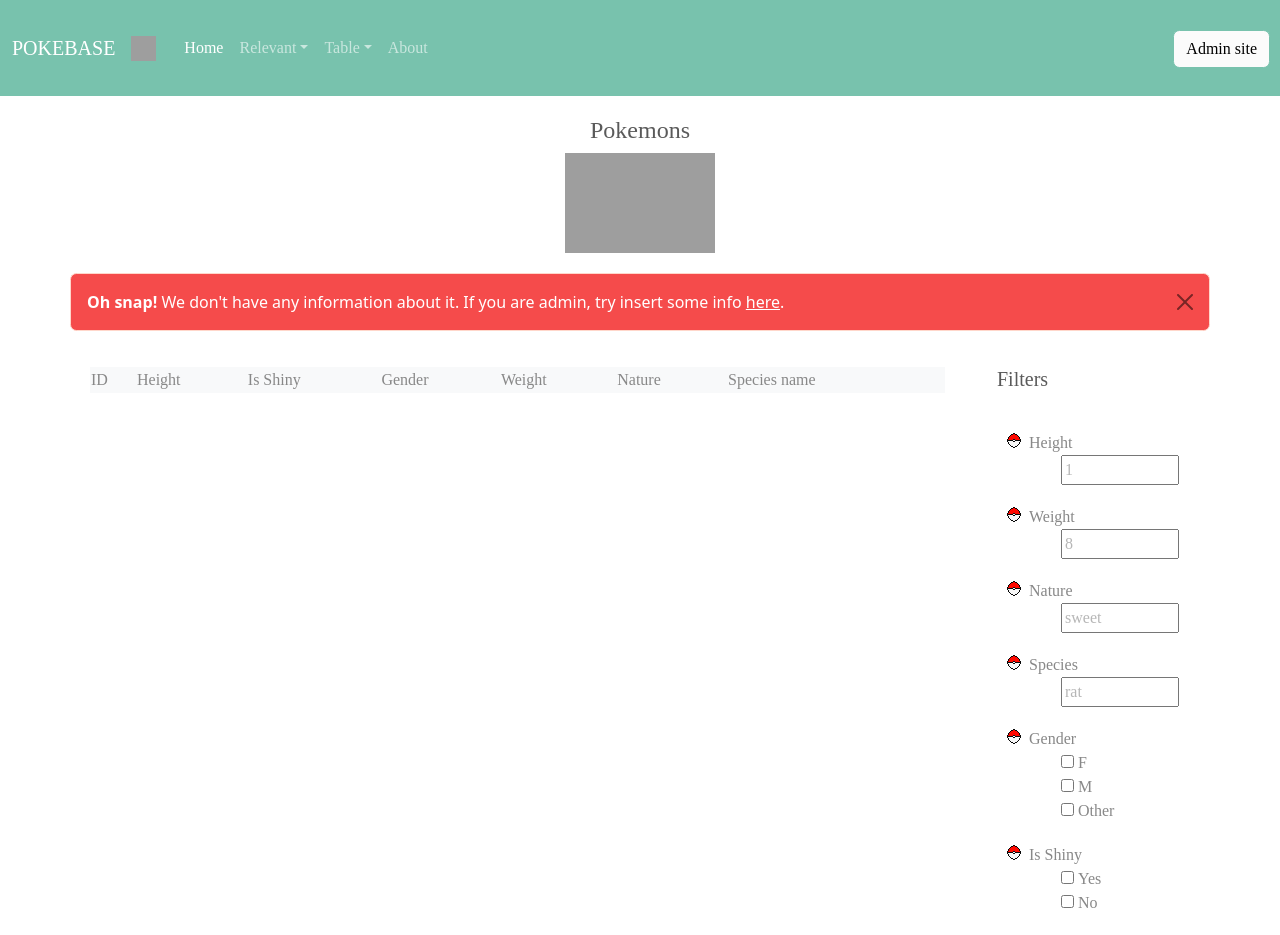
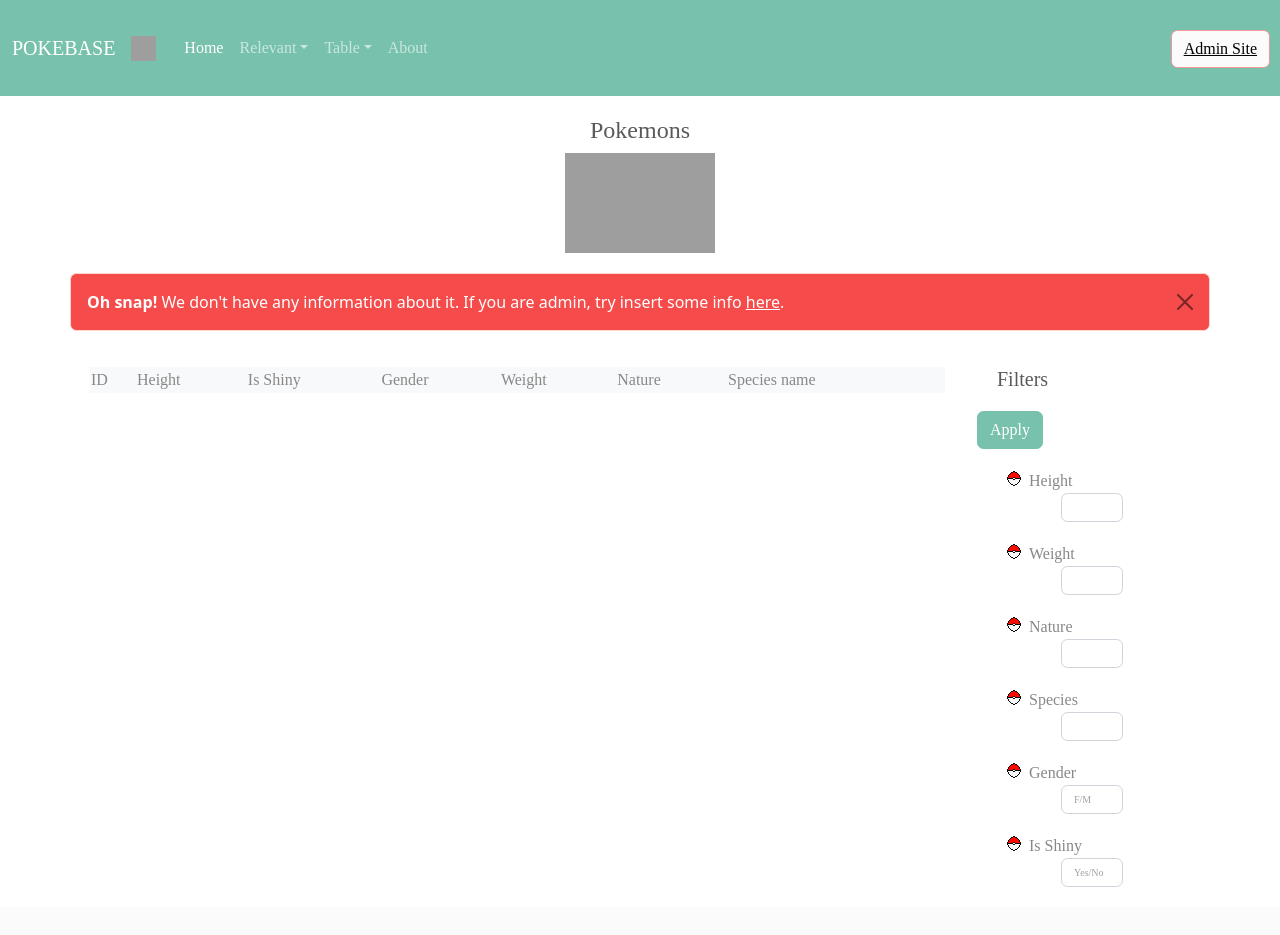
Before and after one commit to karlosA99/pokemon_data-base, a Django app: page /pokemon/ in a window 1280 px wide. After the commit the page ends 887 px from the top, so only its background shows below. Run offline with Django 4.2, Linux system fonts and the light colour scheme; data that the repository does not hold is empty; some libraries are stand-ins or nearby versions; grey boxes are pictures that could not be loaded.

Commit message:
template pokemon filters done

```diff
--- a/pokemon/templates/pokemon/pokemon.html
+++ b/pokemon/templates/pokemon/pokemon.html
@@ -1,6 +1,7 @@
 {% load static %}
 <!DOCTYPE html>
 <html lang="en">
+
 <head>
 
   {% block extrahead %}
@@ -13,6 +14,7 @@
   <link rel="stylesheet" href="{% static 'css/bootstrap.min (2).css' %}">
   <title>{% block title %} Pokemon {% endblock %}</title>
 </head>
+
 <body>
 
 
@@ -21,12 +23,15 @@
   <nav class="navbar navbar-expand-lg navbar-dark bg-primary">
     <div class="container-fluid poke">
       <a class="navbar-brand" href="#">POKEBASE</a>
-        <button class="navbar-toggler" type="button" data-bs-toggle="collapse" data-bs-target="#navbarColor01" aria-controls="navbarColor01" aria-expanded="false" aria-label="Toggle navigation">
+      <button class="navbar-toggler" type="button" data-bs-toggle="collapse" data-bs-target="#navbarColor01"
+        aria-controls="navbarColor01" aria-expanded="false" aria-label="Toggle navigation">
         <span class="navbar-toggler-icon"></span>
       </button>
 
       <div>
-        <img src="https://external-content.duckduckgo.com/iu/?u=https%3A%2F%2Ftse1.mm.bing.net%2Fth%3Fid%3DOIP.jL4cCeS23Oc4jFYrK-bjiwHaHa%26pid%3DApi&f=1 "width = "25" height = "25">
+        <img
+          src="https://external-content.duckduckgo.com/iu/?u=https%3A%2F%2Ftse1.mm.bing.net%2Fth%3Fid%3DOIP.jL4cCeS23Oc4jFYrK-bjiwHaHa%26pid%3DApi&f=1 "
+          width="25" height="25">
       </div>
 
       <div class="collapse navbar-collapse marg" id="navbarColor01">
@@ -38,7 +43,8 @@
           </li>
 
           <li class="nav-item dropdown">
-              <a class="nav-link dropdown-toggle" id="dropdownMenuLink" data-bs-toggle="dropdown" href="#" role="button" aria-haspopup="true" aria-expanded="false">Relevant</a>
+            <a class="nav-link dropdown-toggle" id="dropdownMenuLink" data-bs-toggle="dropdown" href="#" role="button"
+              aria-haspopup="true" aria-expanded="false">Relevant</a>
             <!-- <div class="Table"> -->
             <div class="dropdown-menu" aria-labelledby="navbarDropdown">
               <a class="dropdown-item" href="{% url 'citizen' %}">citizen</a>
@@ -68,8 +74,10 @@
             <a class="nav-link" href="about">About</a>
           </li>
           <li style="position: absolute; top: 30px; right: 10px;">
-            <div  class="btn-group-vertical">
-              <button type="button" style="color: black ; background-color:rgb(251, 251, 251);" class="btn btn-primary poke">Admin site</button>
+            <div class="btn-group-vertical">
+              <div class="btn btn-secondary" style="background-color:rgb(251, 251, 251)">
+                <a class="poke" style="color: black;" href="../admin/">Admin Site</a>
+              </div>
             </div>
           </li>
 
@@ -83,11 +91,13 @@
 
   <div class="marg" align="center">
     <h4 class="poke">Pokemons</h4>
-    <img src="https://external-content.duckduckgo.com/iu/?u=https%3A%2F%2Ftse4.mm.bing.net%2Fth%3Fid%3DOIP.BgrlsxaQZZ0RkyT1NO0zxwHaE8%26pid%3DApi&f=1"width = "150" height = "100" >
+    <img
+      src="https://external-content.duckduckgo.com/iu/?u=https%3A%2F%2Ftse4.mm.bing.net%2Fth%3Fid%3DOIP.BgrlsxaQZZ0RkyT1NO0zxwHaE8%26pid%3DApi&f=1"
+      width="150" height="100">
   </div>
 
-<div id="customlay" class="container" >
-<div  class="row align-items-start">
+  <div id="customlay" class="container">
+    <div class="row align-items-start">
       <table class="col-9 bg-light poke marg">
         <thead>
 
@@ -116,18 +126,25 @@
           </tr>
           {% endfor %}
           {% else %}
-		<div  class="alert alert-dismissible alert-danger">
-      <button type="button" style="float: right;" class="btn-close" onclick="exit()" data-bs-dismiss="alert"></button>
-        <strong>Oh snap!</strong> We don't have any information about it. If you are admin, try insert some info <a href="../citizen/">here</a>.
+          <div class="alert alert-dismissible alert-danger">
+            <button type="button" style="float: right;" class="btn-close" onclick="exit()"
+              data-bs-dismiss="alert"></button>
+            <strong>Oh snap!</strong> We don't have any information about it. If you are admin, try insert some info <a
+              href="../admin/">here</a>.
           </div>
           {% endif %}
         </tbody>
       </table>
 
       <div class="col-2 filters">
+        <form action="/citizen/" method="get" id="filter">
           <div class="row">
-
+            <div class="column">
               <h5 class="poke marg">Filters</h5>
+            </div>
+            <div class="column">
+              <button type="submit" class="btn btn-primary poke">Apply</button>
+            </div>
           </div>
 
           <div class="row">
@@ -137,7 +154,7 @@
                   <ul>
                     <li>
                       <form>
-            <input type="text" size="10" maxlength="15" placeholder="1">
+                        <input type="text" class="form-control" size="10" maxlength="15" name="height">
                       </form>
                     </li>
                   </ul>
@@ -146,7 +163,7 @@
                   <ul>
                     <li>
                       <form>
-            <input type="text" size="10" maxlength="15" placeholder="8">
+                        <input type="text" class="form-control" size="10" maxlength="15" name="weight">
                       </form>
                     </li>
                   </ul>
@@ -155,7 +172,7 @@
                   <ul>
                     <li>
                       <form>
-            <input type="text" size="10" maxlength="15" placeholder="sweet">
+                        <input type="text" class="form-control" size="10" maxlength="15" name="nature">
                       </form>
                     </li>
                   </ul>
@@ -164,37 +181,30 @@
                   <ul>
                     <li>
                       <form>
-            <input type="text" size="10" maxlength="15" placeholder="rat">
+                        <input type="text" class="form-control" size="10" maxlength="15" name="species">
                       </form>
                     </li>
                   </ul>
                 </li>
                 <li class="sub-menu poke marg">Gender</a>
                   <ul>
-        <input type="checkbox" id="F" name="F" value="F">
-        <label for="F">F</label>
-      </ul>
-      <ul>
-        <input type="checkbox" id="M" name="M" value="M">
-        <label for="M">M</label>
-      </ul>
-      <ul>
-        <input type="checkbox" id="Other" name="other" value="other">
-        <label for="other">Other</label>
-      </ul>
-       <li class="sub-menu poke marg">Is Shiny</a>
-      <ul>
-        <input type="checkbox" id="Yes" name="Yes" value="Yes">
-        <label for="Yes">Yes</label>
-      </ul>
-      <ul>
-        <input type="checkbox" id="No" name="No" value="No">
-        <label for="No">No</label>
-      </ul>
-      <ul>
+                    <li>
+                      <form>
+                        <input type="text" class="form-control" size="10" maxlength="1" placeholder="F/M" name="gender">
+                      </form>
                     </li>
                   </ul>
                 </li>
+                <li class="sub-menu poke marg">Is Shiny</a>
+                  <ul>
+                    <li>
+                      <form>
+                        <input type="text" class="form-control" size="10" maxlength="3" placeholder="Yes/No" name="shiny">
+                      </form>
+                    </li>
+                  </ul>
+                </li>
+              </ul>
             </div>
           </div>
       </div>
@@ -203,51 +213,66 @@
 
     <style>
       @font-face {
-        font-family:'Pokemon Classic';
+        font-family: 'Pokemon Classic';
         src: local('Pokemon Classic'),
           local('Pokemon-Classic');
       }
 
-      .poke{
+      .poke {
         font-family: 'Pokemon Classic';
       }
 
-      .marg{
+      .marg {
         margin: 20px;
       }
 
-    .f-size{
-      font-size:10px
+      .f-size {
+        font-size: 10px
       }
 
-.dropdown-item:hover{
-        background-color:#5a5a5a;
+      .dropdown-item:hover {
+        background-color: #5a5a5a;
       }
-    .filters li{
+
+      .filters li {
         list-style-image: url("../../static/img/pokeball.ico");
       }
-      li ul li{
-        list-style:none !important;
+
+      li ul li {
+        list-style: none !important;
       }
 
-     .alert-danger{
+      .alert-danger {
         background-color: rgba(241, 0, 0, 0.707);
       }
 
-       input::placeholder{
-      color: rgba(87, 87, 87, 0.437) ;
+      ::placeholder {
+        color: rgba(40, 38, 38, 0.437) !important;
       }
+
+    input {
+      font-size: 10px !important;
+    }
+
     </style>
+
     {% block extrajs %}
     {% endblock %}
 
 
-<script src="https://code.jquery.com/jquery-3.2.1.slim.min.js" integrity="sha384-KJ3o2DKtIkvYIK3UENzmM7KCkRr/rE9/Qpg6aAZGJwFDMVNA/GpGFF93hXpG5KkN" crossorigin="anonymous"></script>
-<script src="https://cdnjs.cloudflare.com/ajax/libs/popper.js/1.11.0/umd/popper.min.js" integrity="sha384-b/U6ypiBEHpOf/4+1nzFpr53nxSS+GLCkfwBdFNTxtclqqenISfwAzpKaMNFNmj4" crossorigin="anonymous"></script>
-<script src="https://maxcdn.bootstrapcdn.com/bootstrap/4.0.0-beta/js/bootstrap.min.js" integrity="sha384-h0AbiXch4ZDo7tp9hKZ4TsHbi047NrKGLO3SEJAg45jXxnGIfYzk4Si90RDIqNm1" crossorigin="anonymous"></script>
+    <script src="https://code.jquery.com/jquery-3.2.1.slim.min.js"
+      integrity="sha384-KJ3o2DKtIkvYIK3UENzmM7KCkRr/rE9/Qpg6aAZGJwFDMVNA/GpGFF93hXpG5KkN"
+      crossorigin="anonymous"></script>
+    <script src="https://cdnjs.cloudflare.com/ajax/libs/popper.js/1.11.0/umd/popper.min.js"
+      integrity="sha384-b/U6ypiBEHpOf/4+1nzFpr53nxSS+GLCkfwBdFNTxtclqqenISfwAzpKaMNFNmj4"
+      crossorigin="anonymous"></script>
+    <script src="https://maxcdn.bootstrapcdn.com/bootstrap/4.0.0-beta/js/bootstrap.min.js"
+      integrity="sha384-h0AbiXch4ZDo7tp9hKZ4TsHbi047NrKGLO3SEJAg45jXxnGIfYzk4Si90RDIqNm1"
+      crossorigin="anonymous"></script>
     <script src="{% static 'js/bootstrap.min (2).js' %}"></script>
     <script src="{% static 'js/exit.js' %}"></script>
     <script src="https://cdn.jsdelivr.net/npm/bootstrap@5.1.3/dist/js/bootstrap.bundle.min.js"></script>
 
 </body>
+
 </html>
--- a/pokemon/templates/trainer/trainer.html
+++ b/pokemon/templates/trainer/trainer.html
@@ -211,6 +211,10 @@
           background-color: rgba(241, 0, 0, 0.707);
         }
 
+        thead td {
+          color: black;
+        }
+
         input::placeholder {
           color: rgba(87, 87, 87, 0.437);
         }
```
Also changed, not shown: pokemon/db.sqlite3. Lines whose indentation alone changed are shown as unchanged.
